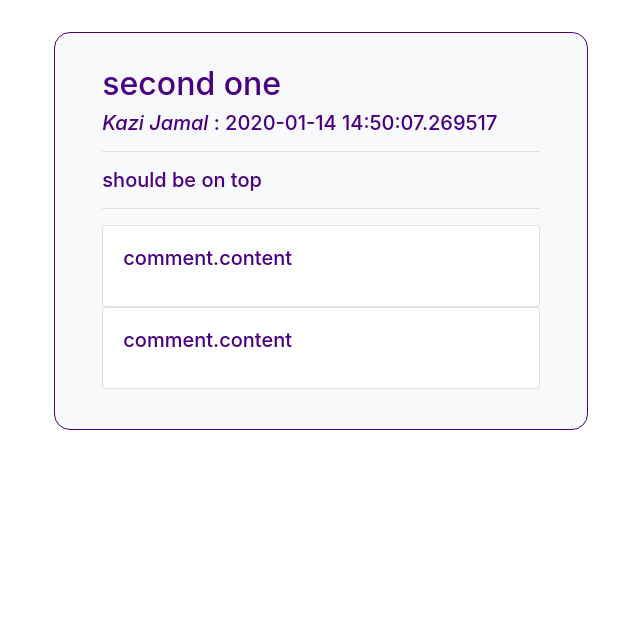
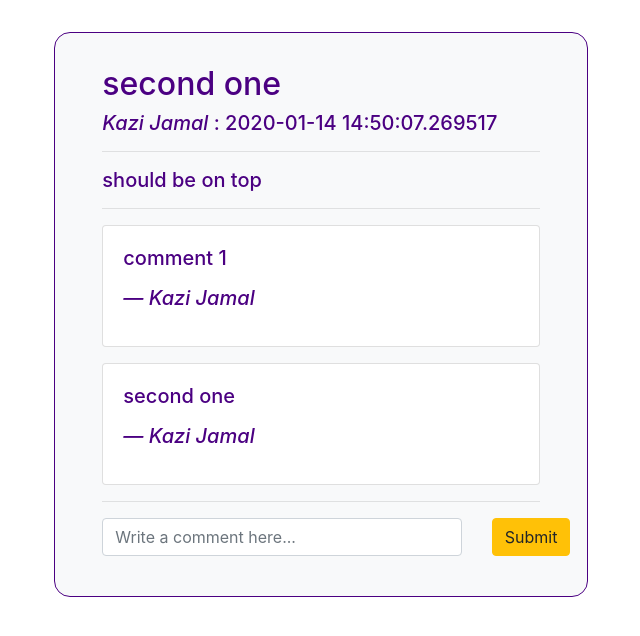
Before and after one commit to ahmedksultan/inpeach, a Flask app: page /post/2 in a window 1280 px wide. Shown: the part 80-716 px from the top of the page, without its empty margins (319-959 px from the left). Run offline with Flask 2, Linux system fonts and the light colour scheme; a user stored in the database is signed in; data comes from the database, SQL or seed files in the repository; both versions use the stored data as it was after the commit; some libraries are stand-ins or nearby versions.

Commit message:
comments

```diff
--- a/app.py
+++ b/app.py
@@ -229,8 +229,18 @@ def timelinepost():
 def viewpost(postID):
     post = postsfunctions.getPost(postID)
     creator = postsfunctions.getCreator(postID)
-    comments = commentsfunctions.getComments(postID)
+    comment_data = commentsfunctions.getComments(postID)
+    comments = {}
+    for comment in comment_data:
+        comments[comment] = usersfunctions.getUser(comment.userID)
     return render_template("post.html", post=post, creator=creator, comments=comments)
+
+@app.route("/writecomment/<postID>", methods=["POST"])
+@login_required
+def writecomment(postID):
+    content = request.form['content']
+    commentsfunctions.createComment(postID, session['userID'], content)
+    return redirect(url_for("viewpost", postID=postID))
 
 @app.route("/login")
 def login():
--- a/doc/devlog.txt
+++ b/doc/devlog.txt
@@ -70,3 +70,6 @@ Updated community page to show posts if user is a member.
 
 kaziJ -- 2020-01-14 09:51
 Added ability to create and view posts from community page.
+
+kaziJ -- 2020-01-14 10:38
+Added ability to create and view comments on posts.
--- a/templates/post.html
+++ b/templates/post.html
@@ -12,13 +12,25 @@
             <p>No comments.</p>
             {% else %}
             {% for comment in comments %}
-            <div class="card">
+            <div class="card my-3">
                 <div class="card-body">
-                    <p>comment.content</p>
+                    <p>{{ comment.content }}</p>
+                    <p><i>— {{ comments[comment].displayName }}</i></p>
                 </div>
             </div>
             {% endfor %}
             {% endif %}
+            <hr>
+            <form action="/writecomment/{{ post.postID }}" method="POST">
+                <div class="row">
+                    <div class="col-md-10">
+                        <input name="content" type="text" class="form-control" id="content" aria-describedby="content" placeholder="Write a comment here...">
+                    </div>
+                    <div class="col-md-1">
+                        <button type="submit" class="btn btn-warning">Submit</button>
+                    </div>
+                </div>
+            </form>
         </div>
     </div>
 {% endblock %}
```
Also changed, not shown: site.db.
